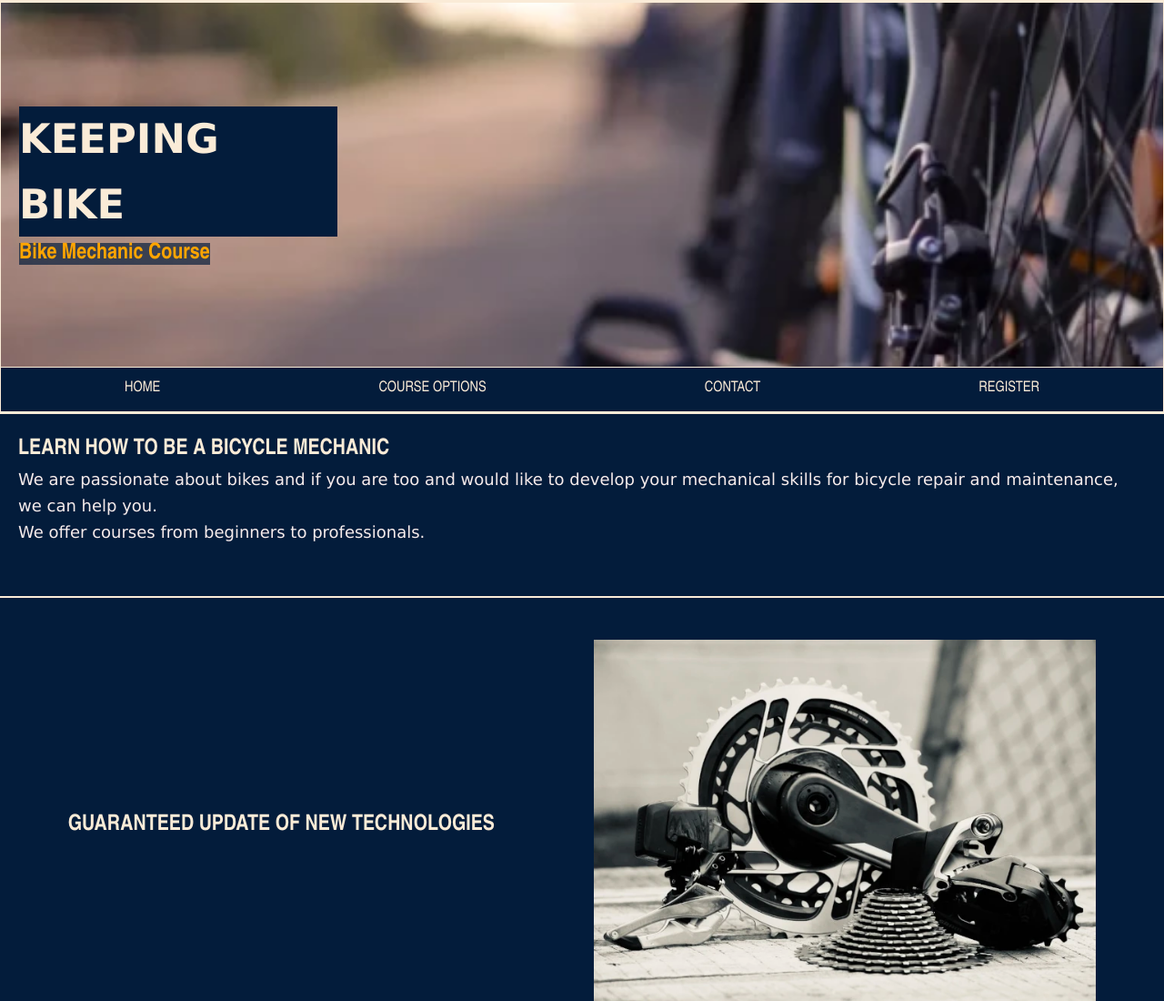
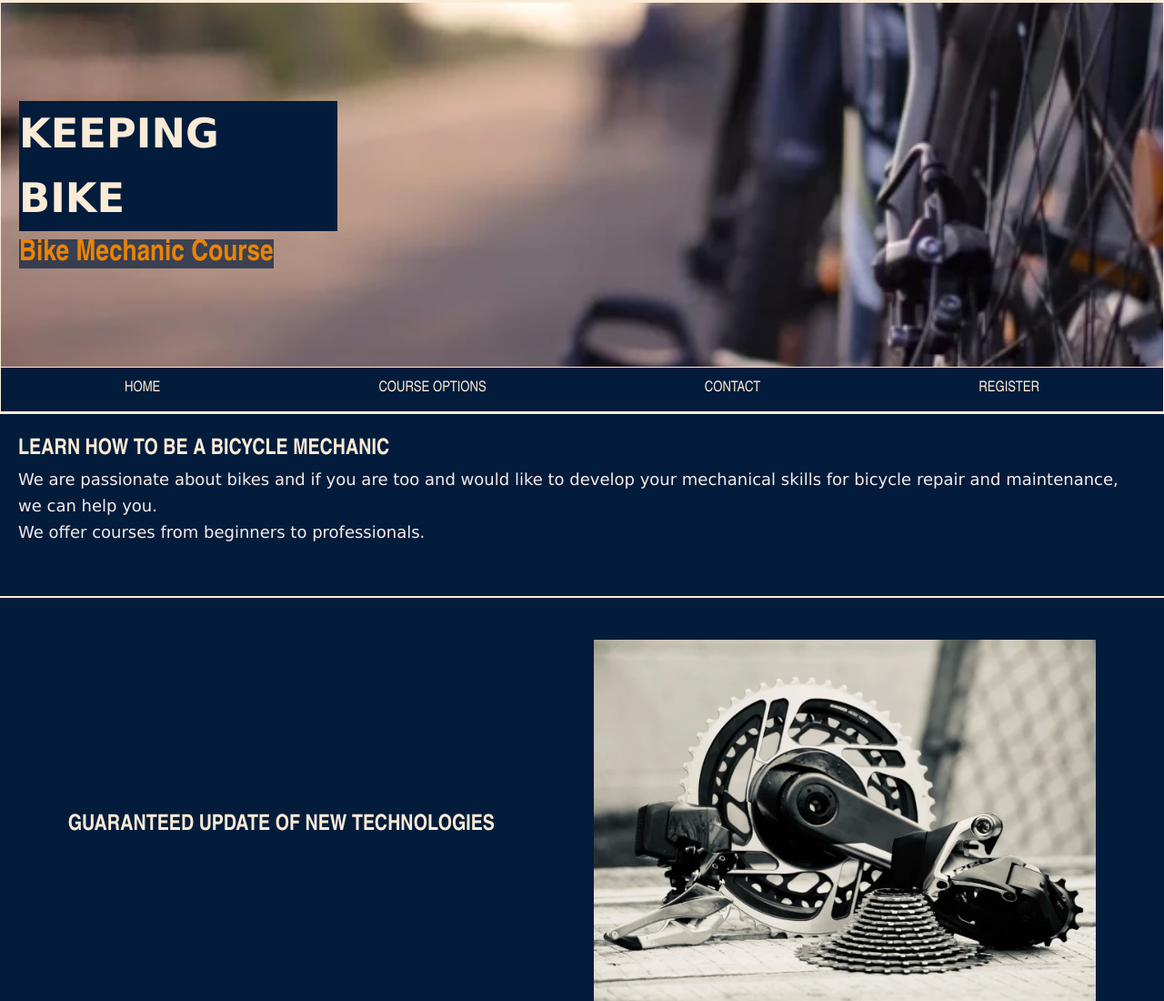
Before and after one commit to JulianaZani/codeinstituteproject, a plain HTML site: page index.html in a window 1280 px wide. Shown: the top 1100 px of the page at 91% size. Drawn offline with Linux system fonts and the light colour scheme.

Commit message:
update orange color

```diff
--- a/assets/css/style.css
+++ b/assets/css/style.css
@@ -320,7 +320,7 @@ input[type=tel] {
 /* General formatting */
 mark {
   background-color: #031c3bae;
-  color: orange;
+  color: rgb(235, 131, 5);
 }
 
 .bold {
--- a/index.html
+++ b/index.html
@@ -25,7 +25,7 @@
         <div id="main-header" class="displayflex padding20px">
 
             <h1 class="uppercase">Keeping Bike</h1>
-            <h2 class="orangeletter"><mark>Bike Mechanic Course</mark></h2>
+            <h2 class="font2em bold"><mark>Bike Mechanic Course</mark></h2>
 
         </div>
 
```
Also changed, not shown: courses.html (+1 -1 lines), form.html (+1 -1 lines), formresponse.html (+1 -1 lines), 1 other file.
